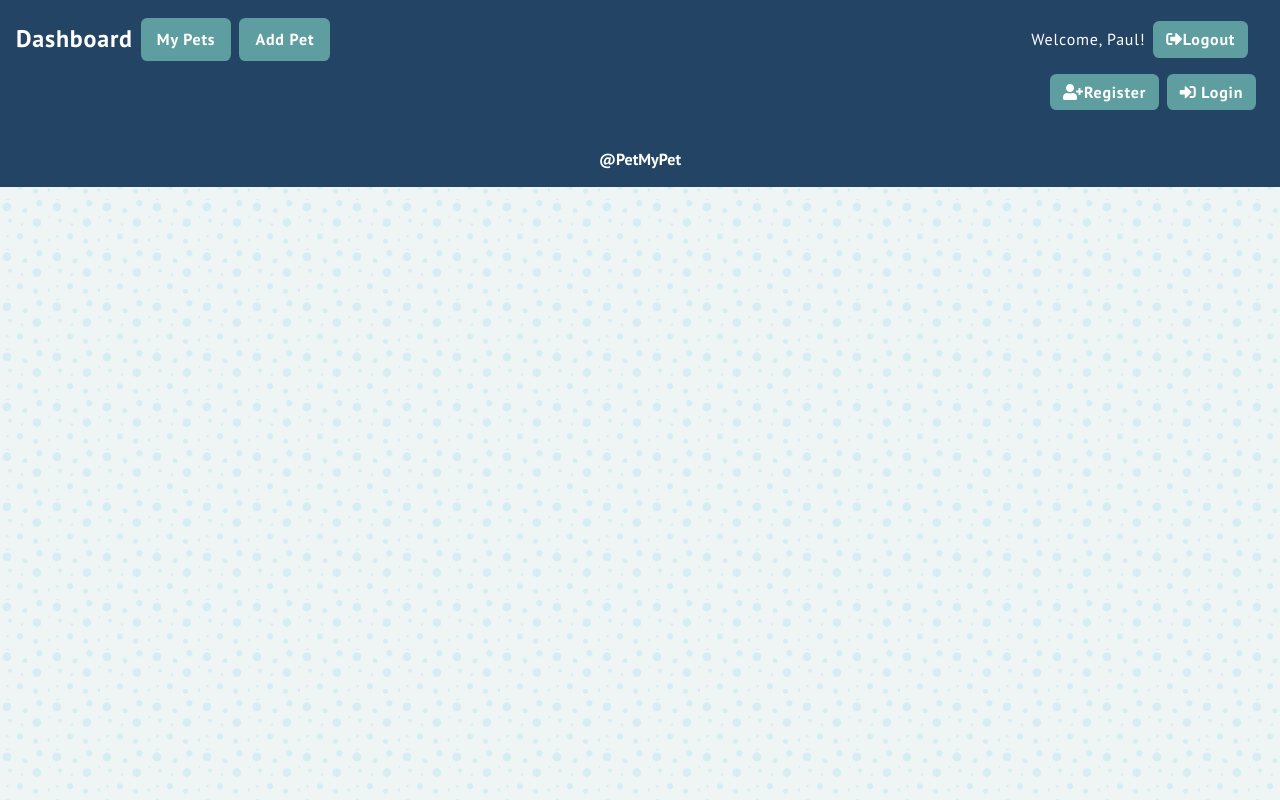
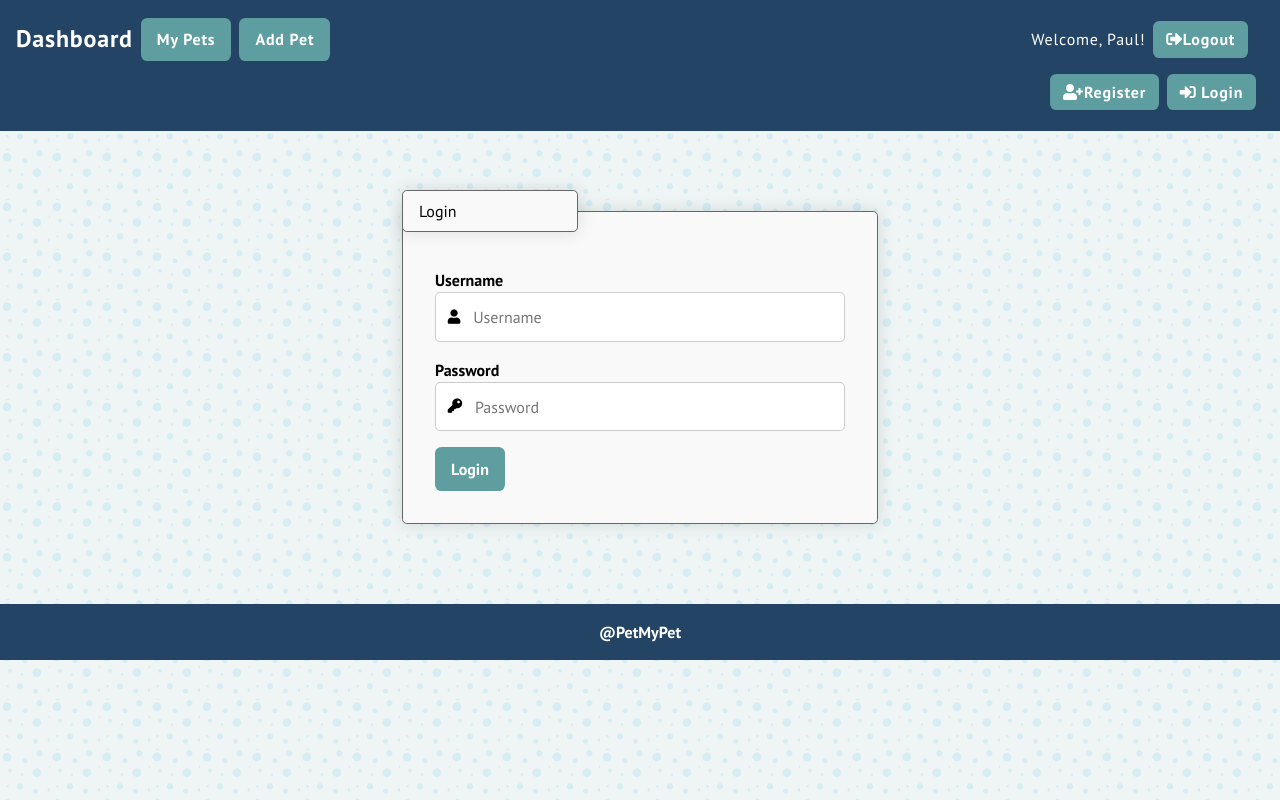
Before and after one commit to Y3llow45/React-my-pets, a React (Create React App) app: page /login in a window 1280 px wide. Built offline with nearby package versions, Linux system fonts and the light colour scheme; no server answers; a web font is replaced by a local one.

Commit message:
add authentication
firebase auth, login and logout

```diff
--- a/package.json
+++ b/package.json
@@ -6,6 +6,7 @@
     "@testing-library/jest-dom": "^5.11.9",
     "@testing-library/react": "^11.2.5",
     "@testing-library/user-event": "^12.8.3",
+    "firebase": "^8.3.2",
     "react": "^17.0.1",
     "react-dom": "^17.0.1",
     "react-router-dom": "^5.2.0",
--- a/src/App.js
+++ b/src/App.js
@@ -1,12 +1,14 @@
 import { Route, Switch } from 'react-router-dom';
 import Header from './components/Header/Header';
 import Footer from './components/Footer/Footer';
+import Login from './components/Login/Login';
 import Categories from './components/Categories/Categories';
 import PetDetails from './components/PetDetails/PetDetails';
 import EditPetDetails from './components/EditPetDetails/EditPetDetails';
 import EditPet from './components/EditPet/EditPet';
 import CreatePet from './components/CreatePet/CreatePet';
 import DemoPage from './components/Demo';
+import { auth } from './utils/firebase';
 import './App.css';
 
 function App() {
@@ -20,6 +22,10 @@ function App() {
         <Route path="/pets/details/:petId/edit" component={EditPetDetails} />
         <Route path="/pets/create" component={CreatePet} />
         <Route path="/pets/:petId/edit" component={EditPet} />
+        <Route path="/login" component={Login} />
+        <Route path="/logout" render={props => {
+          auth.signOut();
+        }} />
 
         <Route path="/demo" component={DemoPage} />
       </Switch>
--- a/src/components/Header/Header.js
+++ b/src/components/Header/Header.js
@@ -20,9 +20,9 @@ const Header = () => {
                 </section>
                 <section className="navbar-anonymous">
                     <ul>
-                        <li><a href="/register"><i className="fas fa-user-plus"></i>
-                            Register</a></li>
-                        <li><a href="/login"><i className="fas fa-sign-in-alt"></i> Login</a></li>
+                        <li><Link to="/register"><i className="fas fa-user-plus"></i>
+                            Register</Link></li>
+                        <li><Link to="/login"><i className="fas fa-sign-in-alt"></i> Login</Link></li>
                     </ul>
                 </section>
             </nav>
--- /dev/null
+++ b/src/components/Login/Login.js
@@ -0,0 +1,48 @@
+import {auth} from '../../utils/firebase'
+
+const Login = () => {
+
+    const onLoginFormSubmitHandler = (e) => {
+        e.preventDefault();
+
+        const username = e.target.username.value;
+        const password = e.target.password.value;
+
+        auth.signInWithEmailAndPassword(username, password)
+        .then((userCredential) => {
+            console.log(userCredential);
+        });
+    }
+
+    return(
+        <section className="login">
+        <form onSubmit={onLoginFormSubmitHandler}>
+            <fieldset>
+                <legend>Login</legend>
+                <p className="field">
+                    <label htmlFor="username">Username</label>
+                    <span className="input">
+                        <input type="text" name="username" id="username"
+                            placeholder="Username" />
+                        <span className="actions"></span>
+                        <i className="fas fa-user"></i>
+                    </span>
+                </p>
+                <p className="field">
+                    <label htmlFor="password">Password</label>
+                    <span className="input">
+                        <input type="password" name="password"
+                            id="password" placeholder="Password" />
+                        <span className="actions"></span>
+                        <i className="fas fa-key"></i>
+                    </span>
+                </p>
+                <input className="button submit" type="submit"
+                    value="Login" />
+            </fieldset>
+        </form>
+    </section>
+    );
+};
+
+export default Login;
```
Also changed, not shown: public/index.html (+3 -5 lines), style/index.html (+1 -27 lines), firebase.json (added), 1 other file (tests, documents, lock files or other folders).
